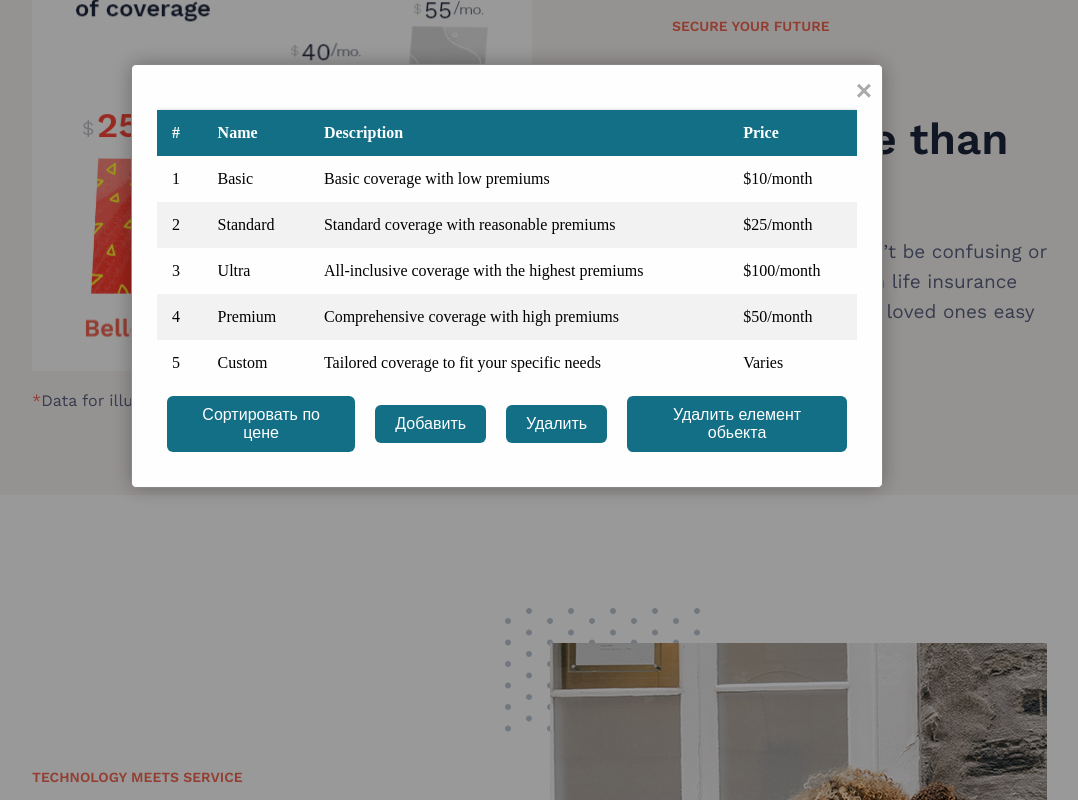
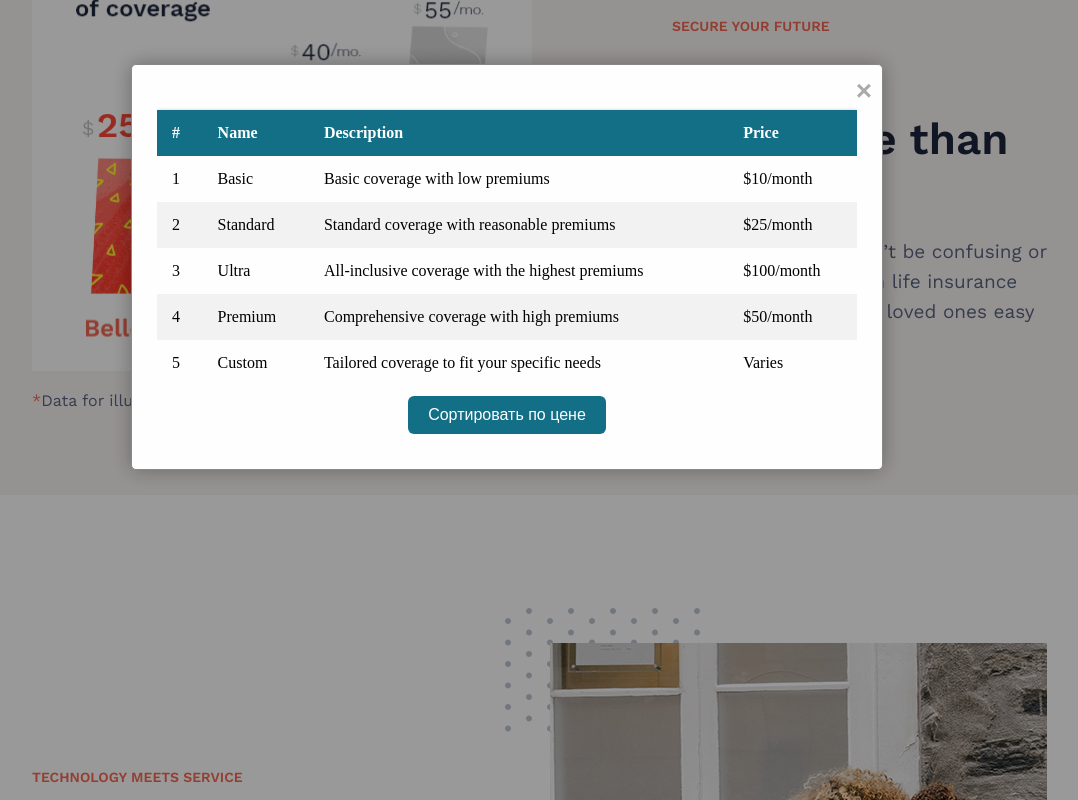
Before and after one commit to romkagw/Bello, a React (Create React App) app: page / in a window 1280 px wide. Both pictures are taken after a click on the button "Get My Price". Shown: the part 945-1745 px from the top of the page, without its empty margins (133-1211 px from the left). Built offline with nearby package versions, Linux system fonts and the light colour scheme.

Commit message:
unnecessary buttons and functions removed

```diff
--- a/src/pages/Home/components/PriceTable/PriceTable.jsx
+++ b/src/pages/Home/components/PriceTable/PriceTable.jsx
@@ -47,8 +47,7 @@ class PriceTable extends Component {
 					}
 				}
 			],
-			ascendingPrice: true,
-			buttonText: 'Удалить елемент обьекта'
+			ascendingPrice: true
 		};
 	}
 
@@ -60,30 +59,6 @@ class PriceTable extends Component {
 		const match = price.match(/\d+/);
 		return match ? +match[0] : 0;
 	};
-
-	/*
-         Проходимся циклом по елементам и сравниваем каждый елемент с каждым
-         и в зависимости от того какое значение у ascendingPrice выбираем условие
-         и меняем местами переменные
-     */
-	// customSortData = () => {
-	// 	const { priseList, ascendingPrice } = this.state;
-	// 	const copyData = [...priseList]; // копируем массив чтобы не менять оригинальный
-	// 	for (let i = 0; i < copyData.length; i += 1) {
-	// 		for (let j = i + 1; j < copyData.length; j += 1) {
-	// 			const priceA = this.formatPrice(copyData[i].data.price);
-	// 			const priceB = this.formatPrice(copyData[j].data.price);
-	// 			if (ascendingPrice ? priceA > priceB : priceA < priceB) {
-	// 				[copyData[i], copyData[j]] = [copyData[j], copyData[i]];
-	// 			}
-	// 		}
-	// 	}
-	// 	// обновляем стейт
-	// 	this.setState({
-	// 		priseList: copyData,
-	// 		ascendingPrice: !ascendingPrice
-	// 	});
-	// };
 
 	sortData = () => {
 		const { priseList, ascendingPrice } = this.state;
@@ -101,50 +76,8 @@ class PriceTable extends Component {
 		});
 	};
 
-	addElement = () => {
+	render() {
 		const { priseList } = this.state;
-		const obj = {
-			id: priseList.length + 1,
-			data: {
-				name: 'Lorem',
-				description: 'Lorem ipsum dolor sit amet consectetur.',
-				price: '$----/month'
-			}
-		};
-		this.setState({ priseList: [...priseList, obj] });
-	};
-
-	removeElement = () => {
-		const { priseList } = this.state;
-		if (priseList.length) {
-			const newData = priseList.slice(0, -1);
-			this.setState({ priseList: newData });
-		}
-	};
-
-	/*
-	  Функция которая удаляет или добавляет поле - price в первом ряду,
-	  самое простое что пришло в голову чтобы показать что понимаю работу с обьектами,
-	  и возможно еще рано но пришлось затронуть  использование - event
-	*/
-	togglePrice = () => {
-		const { priseList } = this.state;
-		if (priseList.length) {
-			const temp = [...priseList];
-			if (temp[0].data.price) {
-				delete temp[0].data.price;
-			} else {
-				temp[0].data.price = '$10/month';
-			}
-			const newText = temp[0].data.price
-				? 'Удалить элемент объекта'
-				: 'Добавить элемент объекта';
-			this.setState({ priseList: temp, buttonText: newText });
-		}
-	};
-
-	render() {
-		const { priseList, buttonText } = this.state;
 
 		return (
 			<>
@@ -174,15 +107,6 @@ class PriceTable extends Component {
 					<button type='button' onClick={this.sortData}>
 						Сортировать по цене
 					</button>
-					<button type='button' onClick={this.addElement}>
-						Добавить
-					</button>
-					<button type='button' onClick={this.removeElement}>
-						Удалить
-					</button>
-					<button type='button' onClick={this.togglePrice}>
-						{buttonText}
-					</button>
 				</div>
 			</>
 		);
```
